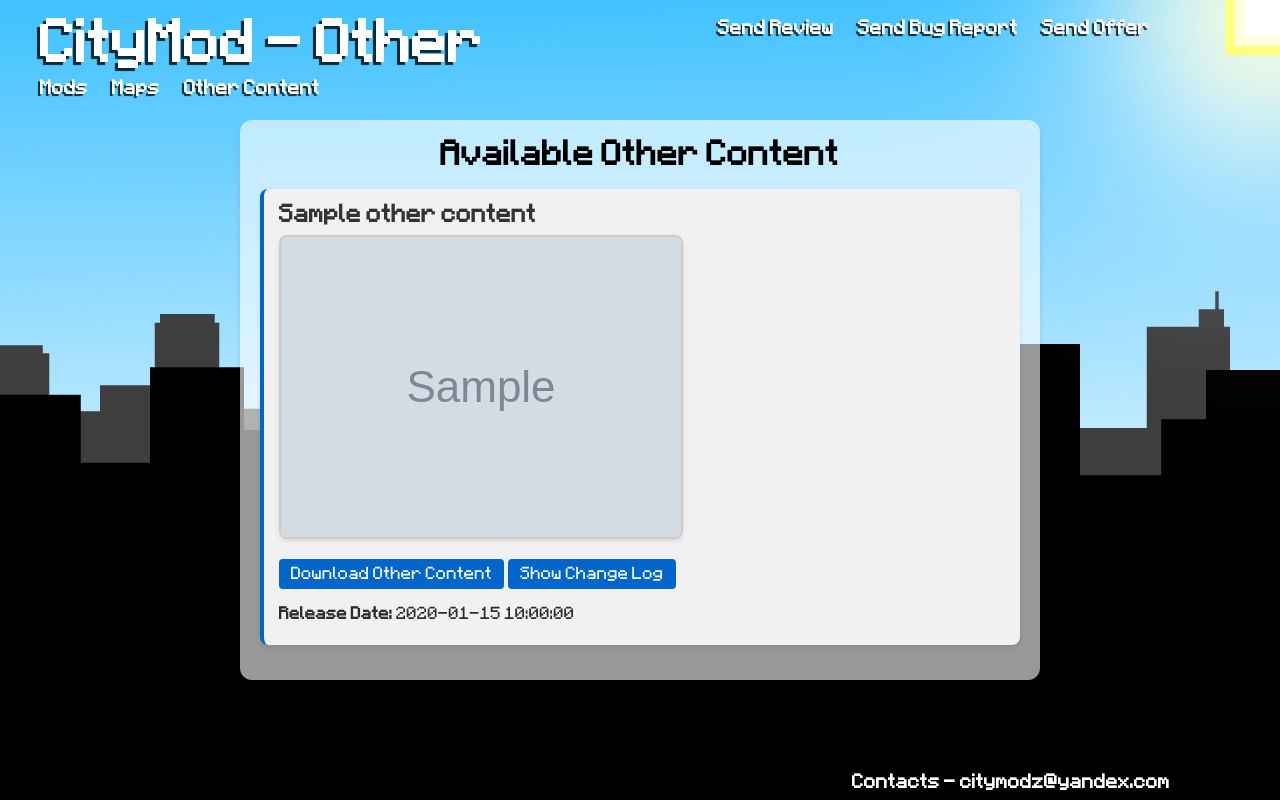
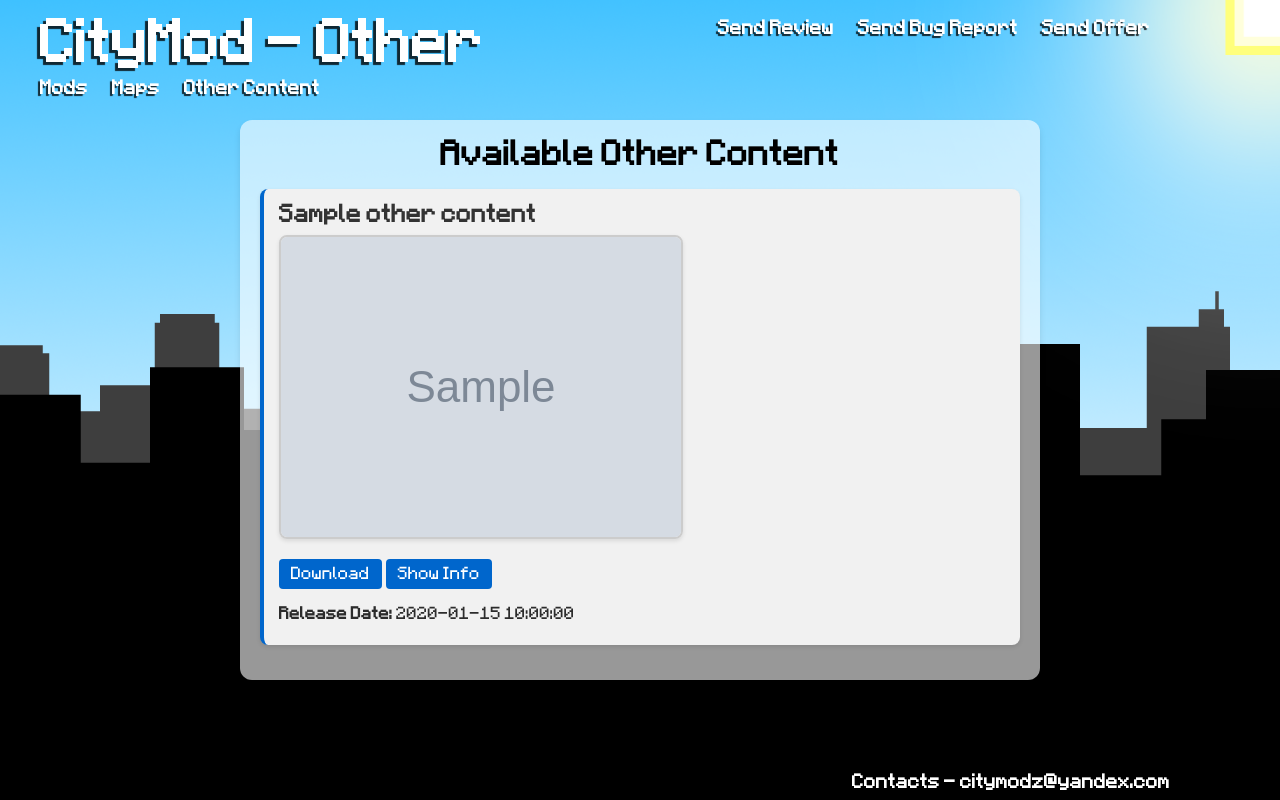
Before and after one commit to TeoPlow/CityMod-FeedBackService, a Flask app: template src/templates/other_content.html in a window 1280 px wide. Run offline with Flask 3, Linux system fonts and the light colour scheme; the template is opened without the code that fills it: most values are stand-ins (such as "Sample title", 1, 10 or a date in 2020); grey boxes marked "Sample" are stand-in pictures.

Commit message:
микро фиксы

```diff
--- a/src/static/css/other_content.css
+++ b/src/static/css/other_content.css
@@ -1,6 +1,6 @@
 .other_contents-container {
     max-width: 800px;
-    max-height: 600px;
+    max-height: 800px;
     position: relative;
     top: 120px;
     left: 0px;
--- a/src/templates/home.html
+++ b/src/templates/home.html
@@ -25,7 +25,7 @@
 
     <!-- Название -->
     <nav class="namebar">
-        <a href="/">CityMod - Home</a>
+        <a href="/admin">CityMod - Home</a>
     </nav>
 
     <!-- Контакты -->
--- a/src/templates/login.html
+++ b/src/templates/login.html
@@ -81,7 +81,8 @@
                 localStorage.setItem("token", result.token);
                 alert("Login successful!");
             } else {
-                alert("Login failed");
+                const errorData = await response.json();
+                alert(`Login failed: ${errorData.error}`);
             }
         });
     </script>
--- a/src/templates/mods.html
+++ b/src/templates/mods.html
@@ -52,7 +52,7 @@
             <h3>{{ mod.game_versions }}</h3>
 
             <img src="{{ url_for('static', filename=mod.images_path) }}" alt="Mod Image">
-            <a href="{{ url_for('static', filename=mod.files_path) }}" download>Download File</a>
+            <a href="{{ url_for('static', filename=mod.files_path) }}" download>Download</a>
 
             <button class="toggle-changelog" onclick="toggleChangelog({{ loop.index }})">
                 Show Change Log
--- a/src/templates/other_content.html
+++ b/src/templates/other_content.html
@@ -51,13 +51,13 @@
             <h2>{{ other_content.name }}</h2>
 
             <img src="{{ url_for('static', filename=other_content.images_path) }}" alt="other_content Image">
-            <a href="{{ url_for('static', filename=other_content.files_path) }}" download>Download Other Content</a>
+            <a href="{{ url_for('static', filename=other_content.files_path) }}" download>Download</a>
 
             <button class="toggle-changelog" onclick="toggleChangelog({{ loop.index }})">
-                Show Change Log
+                Show Info
             </button>
             <div id="changelog-{{ loop.index }}" class="changelog" style="display: none;">
-                <p>{{ other_content.changelog }}</p>
+                <p>{{ other_content.info }}</p>
             </div>
 
             <p><strong>Release Date: </strong> {{ other_content.time }}</p>
@@ -73,10 +73,10 @@
             const button = document.querySelector(`.toggle-changelog[onclick='toggleChangelog(${index})']`);
             if (changelog.style.display === "none") {
                 changelog.style.display = "block";
-                button.textContent = "Hide Change Log";
+                button.textContent = "Hide Info";
             } else {
                 changelog.style.display = "none";
-                button.textContent = "Show Change Log";
+                button.textContent = "Show Info";
             }
         }
     </script>
--- a/src/templates/register.html
+++ b/src/templates/register.html
@@ -76,7 +76,8 @@
             if (response.ok) {
                 alert("Register successful!");
             } else {
-                alert("Register failed");
+                const errorData = await response.json();
+                alert(`Register failed: ${errorData.error}`);
             }
         });
     </script>
```
Also changed, not shown: src/templates/maps.html (+5 -5 lines).
